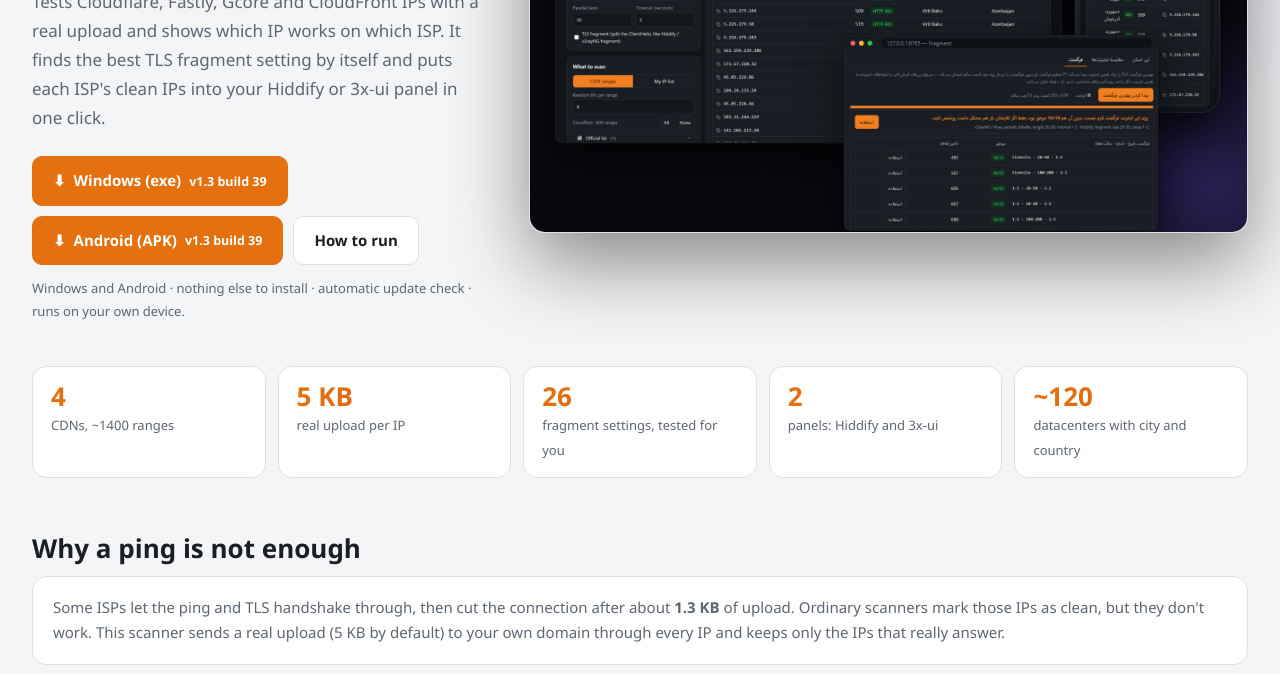
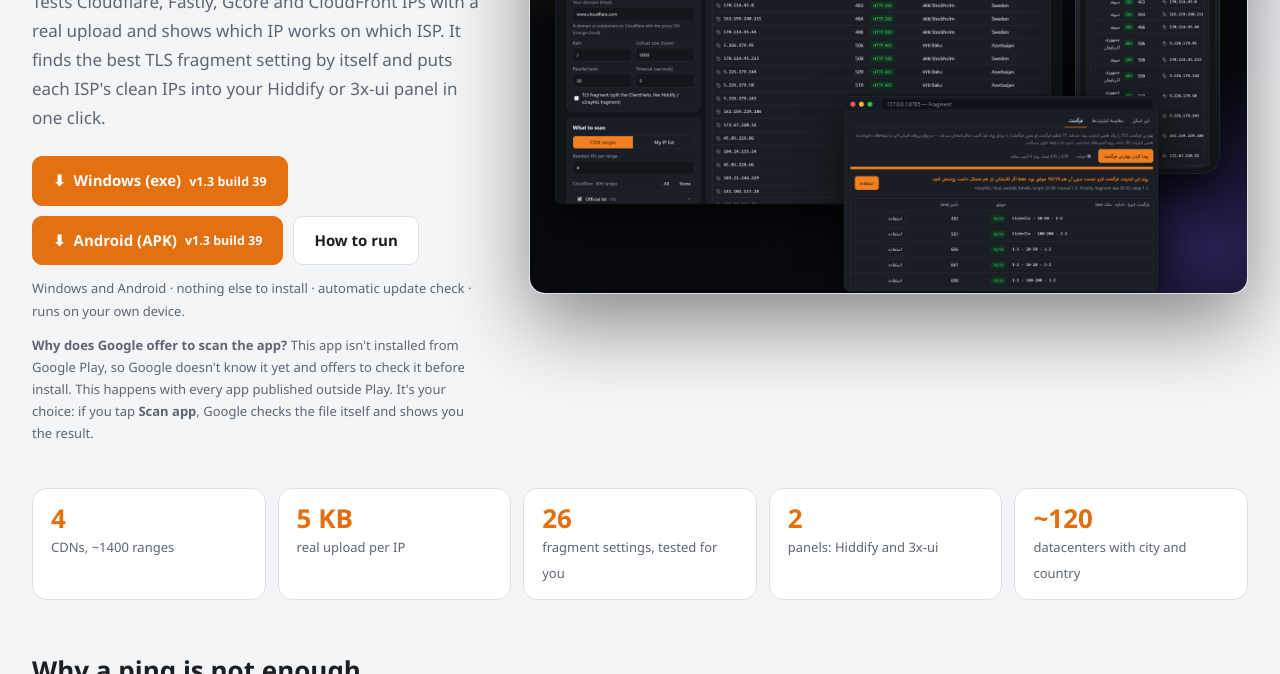
Before and after one commit to Plus98ir/CDN-Clean-Scanner, a plain HTML site: page index.html in a window 1280 px wide. Shown: the part 426-1100 px from the top of the page. Drawn offline with Linux system fonts and the light colour scheme.

Commit message:
Site update

```diff
--- a/index.html
+++ b/index.html
@@ -146,6 +146,8 @@ html:not([lang="fa"]) [data-l="fa"], html:not([lang="en"]) [data-l="en"] { displ
       </div>
       <div class="small" data-l="fa">ویندوز و اندروید · بدون نیاز به نصب چیز دیگری · آپدیت خودکار · روی دستگاه خودتان اجرا می‌شود.</div>
       <div class="small" data-l="en">Windows and Android · nothing else to install · automatic update check · runs on your own device.</div>
+      <div class="small" data-l="fa"><b>چرا موقع نصب، گوگل پیشنهاد اسکن می‌دهد؟</b> این برنامه از Google Play نصب نمی‌شود، برای همین گوگل هنوز آن را نمی‌شناسد و پیشنهاد می‌دهد قبل از نصب بررسی‌اش کند. این پیغام برای همهٔ برنامه‌هایی که بیرون از Play منتشر می‌شوند می‌آید. انتخاب با شماست؛ اگر <b>Scan app</b> را بزنید، خود گوگل فایل را بررسی می‌کند و نتیجه را به شما نشان می‌دهد.</div>
+      <div class="small" data-l="en"><b>Why does Google offer to scan the app?</b> This app isn't installed from Google Play, so Google doesn't know it yet and offers to check it before install. This happens with every app published outside Play. It's your choice: if you tap <b>Scan app</b>, Google checks the file itself and shows you the result.</div>
     </div>
     <img class="heroimg" src="hero.png" alt="CDN Clean Scanner on desktop and phone" width="1600" height="1000">
   </div>
```
Also changed, not shown: 1 other file.
